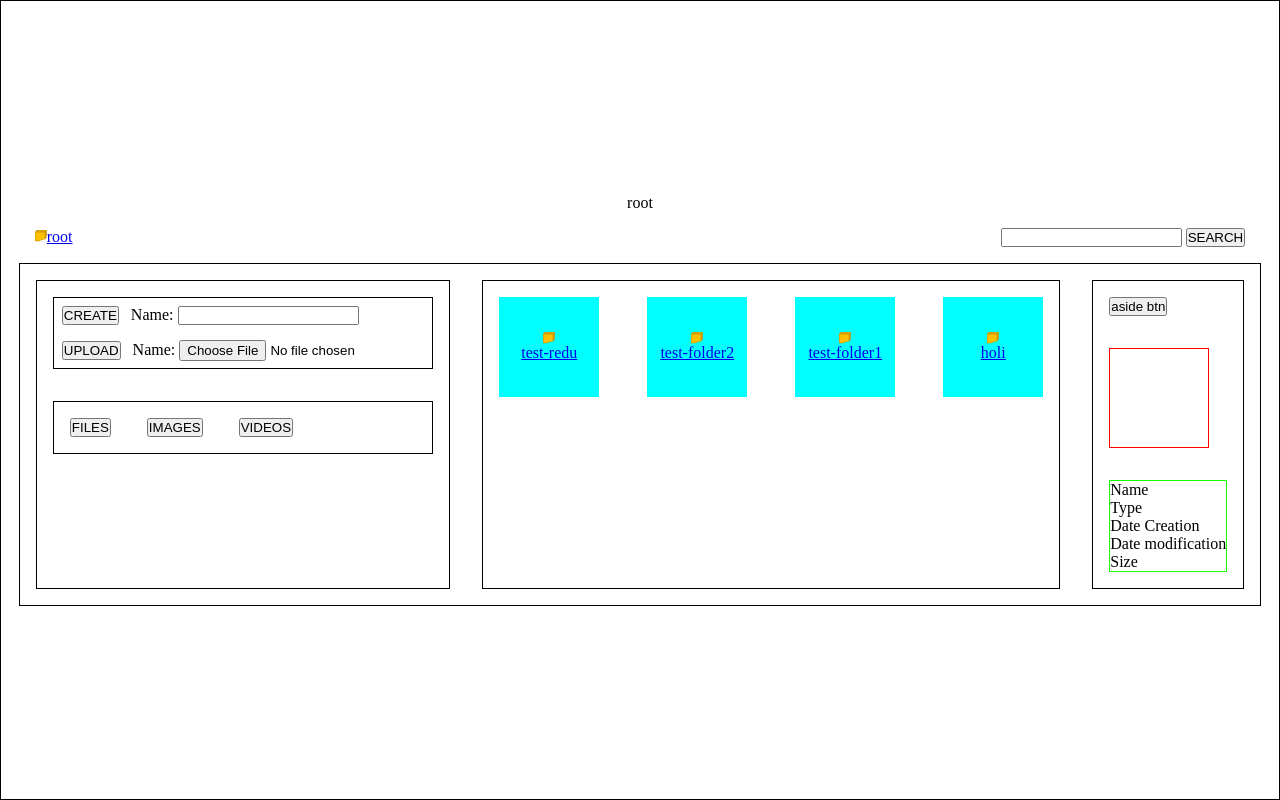
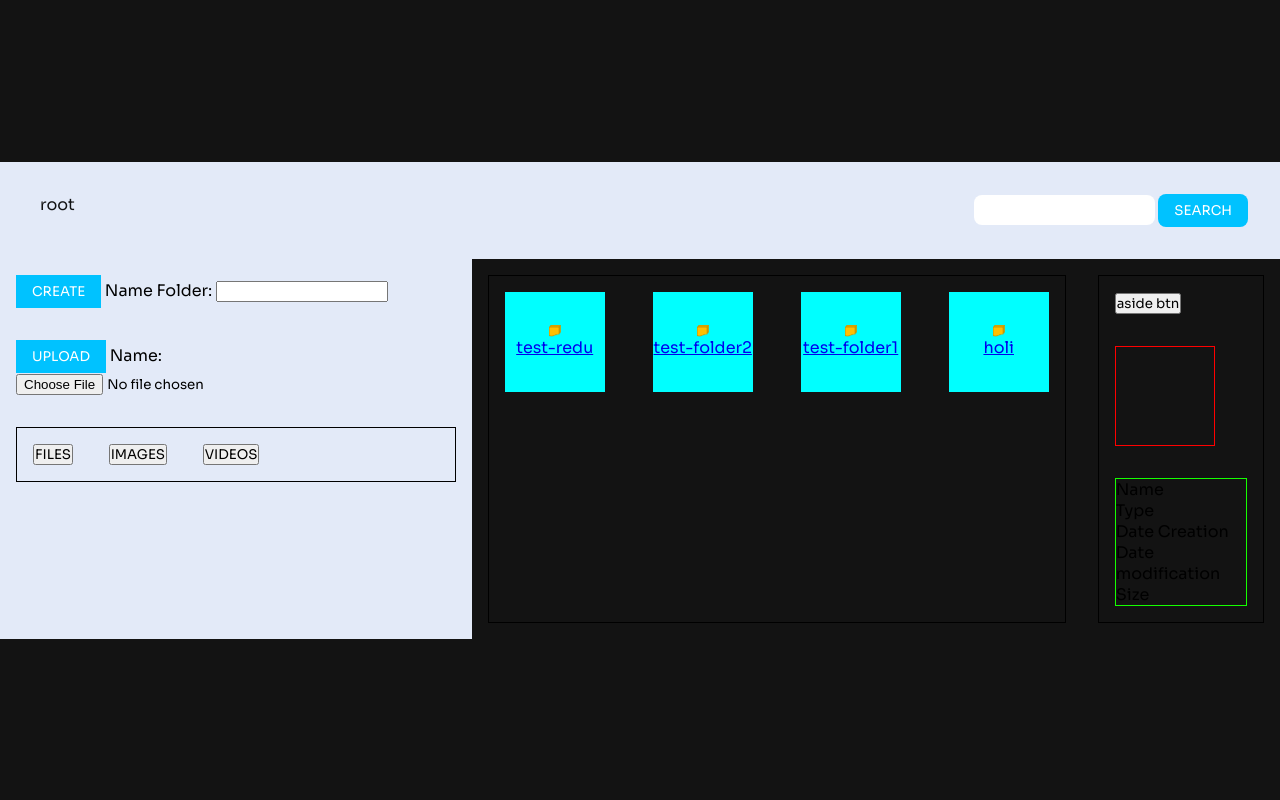
Before and after one commit to ivan-escribano/file-manager, a PHP site: page / in a window 1280 px wide. Run offline with PHP 8.4, Linux system fonts and the light colour scheme.

Commit message:
styling basics

```diff
--- a/index.html
+++ b/index.html
@@ -23,6 +23,7 @@
           </form>
         </div>
       </nav>
+
       <section class="file__manager">
         <section class="left__menu">
           <div class="create__conatiner">
--- a/index.php
+++ b/index.php
@@ -1,7 +1,6 @@
 <?php
 //Get the path for the folders and files
 require_once "./src/php/get_path.php";
-echo $urlPath;
 ?>
 
 
@@ -18,7 +17,7 @@ echo $urlPath;
 </head>
 
 <body>
-  <main>
+  <main class="file-manager-container">
     <nav class="nav__menu">
       <div class="breadcrumbs">
         <?php
@@ -27,7 +26,7 @@ echo $urlPath;
         require_once "./src/php/breadcrumbs.php";
         ?>
       </div>
-      <div class="serchbar">
+      <div class="searchbar">
 
         <form id="searchBarForm" >
           <input type="text" class="searchbar__input" name="searchValue" />
@@ -41,14 +40,16 @@ echo $urlPath;
         <div class="create__container">
           <!--CREATE FOLDER-->
           <form id="createFolder">
-            <button class="primary__btn create__btn" type="submit" name="submitFolder">CREATE</button>
-            Name:
+            <button class="primary-btn create__btn" type="submit" name="submitFolder">CREATE</button>
+            <label for="">
+              Name Folder:
             <input type="text" name="nameFolder">
             <input type="hidden" name="url" value="<?= $urlPath ?>">
+          </label>
           </form>
           <!--CREATE FILE-->
           <form id="createFile" enctype="multipart/form-data">
-            <button class="primary__btn upload__btn" type="submit" name="submitFile">UPLOAD</button>
+            <button class="primary-btn upload__btn" type="submit" name="submitFile">UPLOAD</button>
             Name:
             <input type="file" name="file" id="inputFile">
             <input type="hidden" name="url" value="<?= $urlPath ?>">
--- a/src/php/breadcrumbs.php
+++ b/src/php/breadcrumbs.php
@@ -17,8 +17,8 @@ foreach ($bredCrumbsNames as $key => $bredCrumb) {
     //TODO ">" string every value but not in the last value root ">" test ">" test2 ""
     $more = "";
     if ((count($bredCrumbsNames) - 1) != $key) {
-        $more = "<span> > </span>";
+        $more = "<span class='breadcrumbs__separator'> <img src='src/assets/images/right-arrow.png' /></span>";
     }
     //At the path to "a" element to every value of the breadcrumbs
-    echo "<span class='breadcrumbs__item'><img src='src/assets/images/folder_icon.png' width='12' /><a  href='?path=$breadCPath'>$bredCrumb</a> &nbsp; $more</span>";
+    echo "<span class='breadcrumbs__item'><a  href='?path=$breadCPath'>$bredCrumb</a> &nbsp; $more</span>";
 }
--- a/src/style/style.css
+++ b/src/style/style.css
@@ -1,55 +1,94 @@
+@import url("https://fonts.googleapis.com/css2?family=Sora&display=swap");
 /*!RESET*/
 * {
   margin: 0;
   padding: 0;
   box-sizing: border-box;
+  font-family: "Sora", sans-serif;
 }
 /*!GENERAL STYLES*/
+:root {
+  --primary-color: #00c2ff;
+  --secondary-color: #a0e2f7;
+  --light-color: #e3eaf8;
+  --dark-color: rgba(0, 0, 0, 0.925);
+}
 body {
   width: 100%;
   height: 100vh;
   display: flex;
-  flex-direction: column;
   justify-content: center;
   align-items: center;
-  border: 1px solid black;
+  background-color: var(--dark-color);
 }
+.primary-btn {
+  background-color: var(--primary-color);
+  color: white;
+  border: none;
+}
+/*!MAIN FILE MANAGER CONTAINER*/
+.file-manager-container {
+}
+
 /*!NAVBAR MENU*/
 .nav__menu {
-  margin: 1rem;
+  display: flex;
+  flex-direction: row;
+  justify-content: space-between;
+  padding: 2rem;
+  background-color: var(--light-color);
+}
+
+/*!BREADCRUMBS*/
+.breadcrumbs__separator {
+  color: black;
+  font-weight: 900;
+}
+.breadcrumbs__separator > img {
+  width: 1rem;
+}
+.breadcrumbs__item a {
+  text-decoration: none;
+  color: var(--dark-color);
+}
+.breadcrumbs__item > * {
+  padding: 0 0.5rem;
+}
+
+/*!SEARCHBAR*/
+.searchbar {
+}
+
+.searchbar__input {
+  border: none;
+  padding: 0.4rem;
+  border-radius: 0.5rem;
+}
+.searchbar__btn {
+  padding: 0.5rem 1rem;
+  border-radius: 0.5rem;
+}
+
+/*!FILE MANAGER CONTAINER */
+.file__manager {
   display: flex;
   flex-direction: row;
   justify-content: space-between;
 }
 
-.breadcrumbs {
-}
-
-.breadcrumbs__item {
-}
-.serchbar {
-}
-
-/*!FILE MANAGER CONTAINER */
-.file__manager {
-  border: 1px solid black;
-  display: flex;
-  flex-direction: row;
-  justify-content: space-between;
-}
 /*!LEFT SIDE MENU*/
 .left__menu {
-  border: 1px solid black;
-  margin: 1rem;
+  display: flex;
+  flex-direction: column;
+  background-color: var(--light-color);
+}
+/*!LEFT SIDE MENU CONTAINERS*/
+.create__container {
   display: flex;
   flex-direction: column;
 }
-/*!LEFT SIDE MENU CONTAINERS*/
-.create__container {
-  border: 1px solid black;
-  margin: 1rem;
-  display: flex;
-  flex-direction: column;
+.create__container > form {
+  padding: 1rem;
 }
 .search__type {
   border: 1px solid black;
@@ -59,16 +98,14 @@ body {
 }
 
 /*!LEFT SIDE MENU BUTTONS*/
-.primary__btn {
-  margin: 0.5rem;
-}
-.create__btn {
-}
+.create__btn,
 .upload__btn {
+  padding: 0.5rem 1rem;
 }
 .search__type-button {
   margin: 1rem;
 }
+
 /*MAIN CONTENT CONTAINER*/
 .files__container {
   border: 1px solid black;
```
Also changed, not shown: src/assets/images/right-arrow.png (added).
